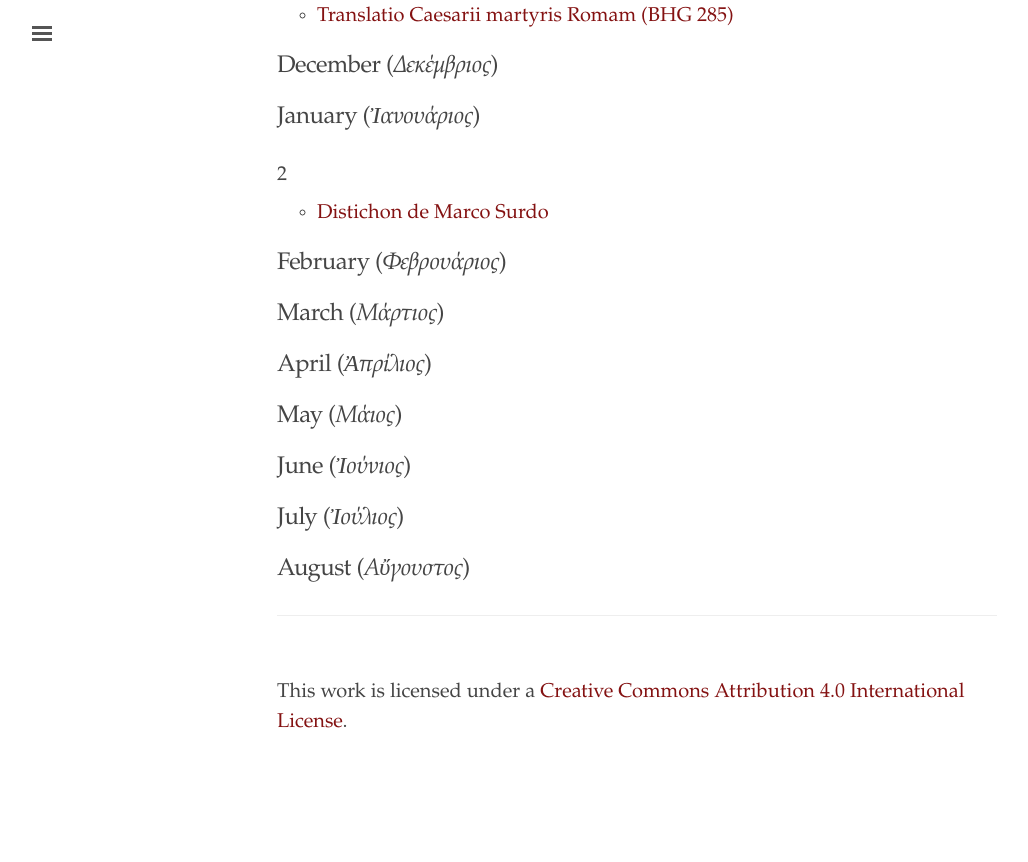
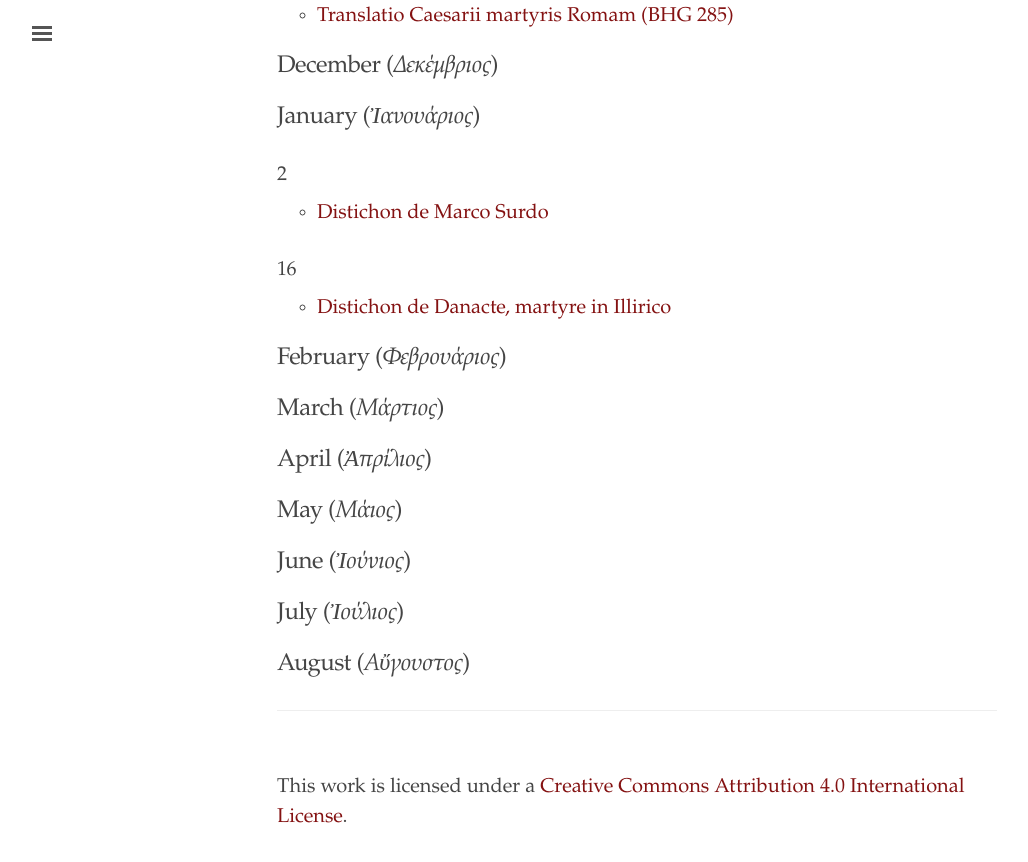
Before and after one commit to cjkoepke1/greek-hagiography, a Jekyll site: the page built from index.md, in a window 1280 px wide and 900 px high, scrolled down 634 px. Shown: the top 862 px of the window, without its empty margins (3-1031 px from the left). Built offline with Jekyll 4.4.1, drawn with Linux system fonts in a browser that asks for light colours; before the commit the page ends 1451 px from its top, so only the background shows below that.

Commit message:
Added Distichon de Danacte martyre

```diff
--- a/index.md
+++ b/index.md
@@ -28,6 +28,10 @@ title: "Greek Hagiography"
 
 - [Distichon de Marco Surdo](https://cjkoepke1.github.io/greek-hagiography/texts/distichon-de-marco-surdo)
 
+### 16
+
+- [Distichon de Danacte, martyre in Illirico](https://cjkoepke1.github.io/greek-hagiography/texts/distichon-de-danacte)
+
 ## February (*Φεβρουάριος*)
 
 ## March (*Μάρτιος*)
```
